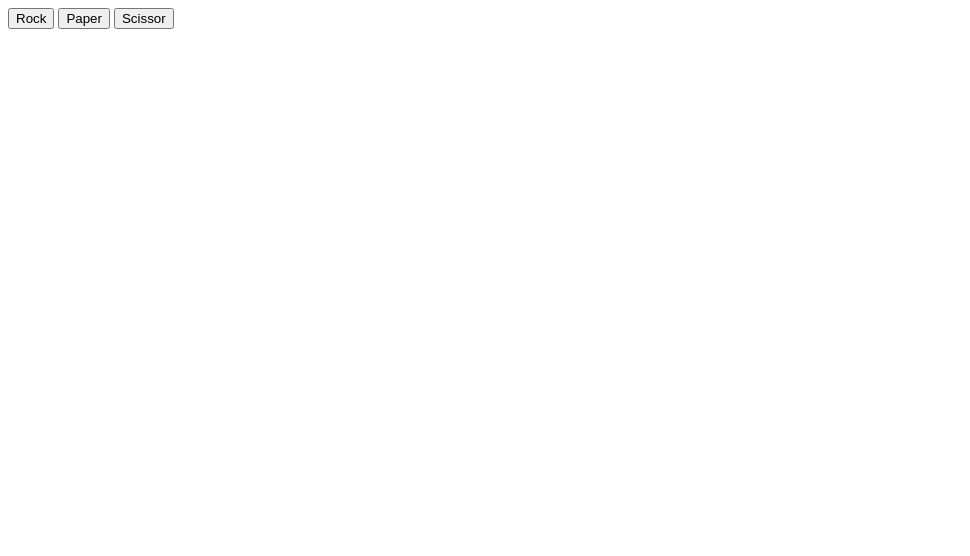
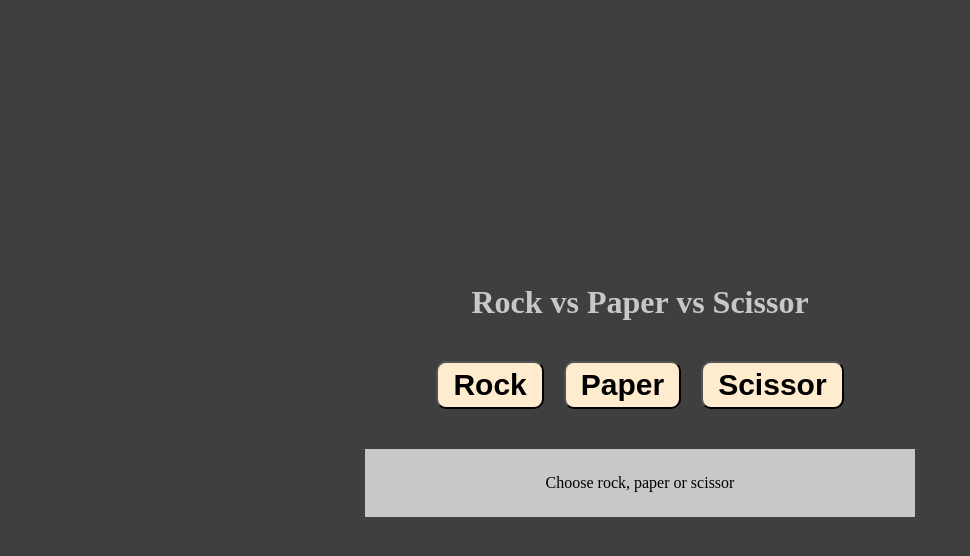
Before and after one commit to Fabz-fp/odin_rockPaperScissors, a plain HTML site: page index.html in a window 1280 px wide. Shown: the whole page, without its empty margins (0-970 px from the left). Drawn offline with Linux system fonts and the light colour scheme.

Commit message:
Final version of Rock Paper Scissor project Create a clean minimal layout Add game title and background colors Add hover effect and improve button spacing

```diff
--- a/index.html
+++ b/index.html
@@ -4,13 +4,20 @@
     <meta charset="UTF-8">
     <meta name="viewport" content="width=device-width, initial-scale=1.0">
     <title>Rock Paper Scissors</title>
+    <link rel="stylesheet" href="style.css">
 </head>
 <body>
-    <button id="rock">Rock</button>
-    <button id="paper">Paper</button>
-    <button id="scissor">Scissor</button>
+    <div class="container">
+        <h1>Rock vs Paper vs Scissor</h1>
 
-    <div id="results"></div>
+        <div class="btn-container">
+            <button class="btn" id="rock">Rock</button>
+            <button class="btn" id="paper">Paper</button>
+            <button class="btn" id="scissor">Scissor</button>
+        </div>
+
+        <div id="results">Choose rock, paper or scissor</div>
+    </div>
 
     <script src="script.js"></script>
 </body>
--- /dev/null
+++ b/style.css
@@ -0,0 +1,46 @@
+* {
+    box-sizing: border-box;
+    margin: 0;
+    padding: 0;
+}
+
+body {
+    background-color: rgb(63, 63, 63);
+    height: 100vh;
+    display: flex;
+    justify-content: center;
+    align-items: center;
+}
+h1 {
+    color: rgb(200, 200, 200);
+}
+
+.container {
+    display: flex;
+    flex-direction: column;
+    align-items: center;
+    justify-content: center;
+    gap: 40px;
+}
+.btn-container {
+    display: flex;
+    gap: 20px;
+}
+.btn {
+    padding: 5px 15px;
+    font-size: 30px;
+    font-weight: bold;
+    background-color: blanchedalmond;
+    border-radius: 10px;
+}
+.btn:hover {
+    background-color:rgb(29, 29, 29);
+    color: whitesmoke;
+}
+
+#results {
+    width: 550px;
+    text-align: center;
+    background-color: rgb(200, 200, 200);
+    padding: 25px 0;
+}
```
